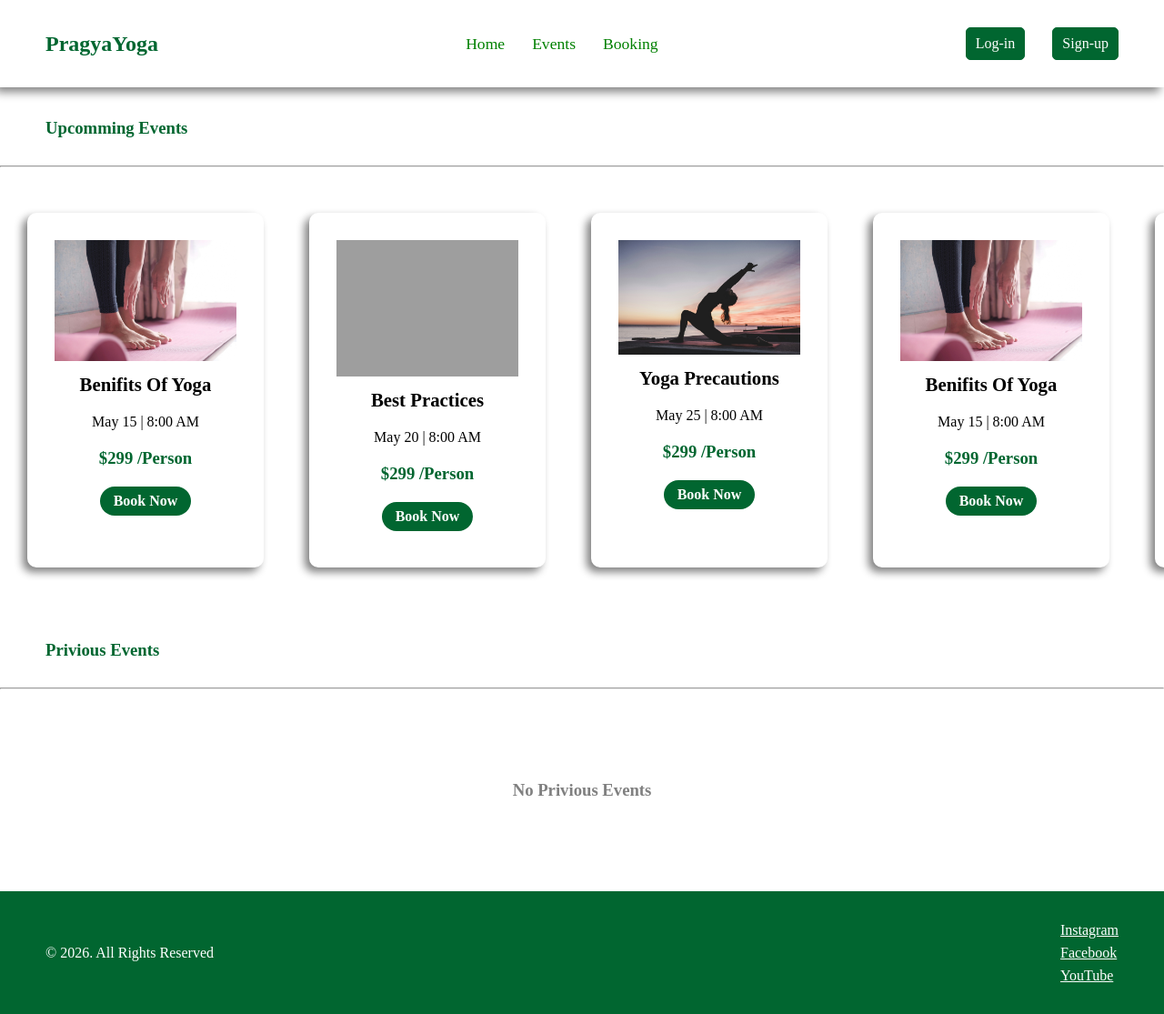
After one commit to Piyush9981/Yoga-Booking, a Flask app: page /events in a window 1280 px wide. The commit adds this page. Shown: the whole page at 91% size. Run offline with Flask 3, Linux system fonts and the light colour scheme; grey boxes are pictures that could not be loaded.

Commit message:
Yoga booking website

```diff
--- a/main.py
+++ b/main.py
@@ -1,16 +1,61 @@
-from flask import Flask , render_template
+from flask import Flask, request, render_template
 
 app = Flask(__name__)
 
-@app.route("/home")
+event_data = [
+    {"id": 1, "title": "Benifits Of Yoga", "price": 299 },
+    {"id": 2, "title": "Best Practices", "price": 299 },
+    {"id": 3, "title": "Yoga Precautions", "price": 299 },
+    {"id": 4, "title": "Benifits Of Yoga", "price": 399 },
+    {"id": 5, "title": "Best Practices", "price": 399 },
+    {"id": 6, "title": "Yoga Precautions", "price": 399 }
+ ]
+
+user_profile = []
+
+@app.route("/")
 def home():
     return render_template("index.html")
 
 @app.route("/login")
 def login():
     return render_template("login.html")
+
 @app.route("/signup")
 def signup():
     return render_template("signup.html")
 
+@app.route("/events")
+def events():
+    return render_template("events.html")
+
+@app.route("/loginsubmit", methods=["POST"])
+def loginsubmit():
+    email = request.form.get('email')
+    password = request.form.get('pass')
+    print(email,password)
+    return render_template('index.html')
+
+@app.route("/signupsubmit", methods=["POST"])
+def signupsubmit():
+    name = request.form.get('name')
+    email = request.form.get('email')
+    password = request.form.get('pass')
+    confirmpassword = request.form.get('confirmpass')
+    if password == confirmpassword and len(password) >= 8:
+        user_profile.append({
+            "name": name,
+            "email": email,
+            "pass":password
+        })
+        return render_template('index.html')
+    else:
+        return render_template('signup.html')
+
+
+@app.route("/book/<int:event_id>")
+def bookingform(event_id):
+    event = next((eve for eve in event_data if eve["id"] == event_id), None)
+    return render_template("booking-form.html", event=event)
+
 app.run(debug=True)
--- /dev/null
+++ b/static/css/booking-form.css
@@ -0,0 +1,51 @@
+* {
+    margin: 0;
+    padding: 0;
+}
+
+.booking-section {
+    display: flex;
+    justify-content: center;
+    margin: 80px;
+}
+
+.booking-form-div {
+    padding: 50px;
+    border-radius: 15px;
+    background-color: white;
+    box-shadow: -5px 5px 10px gray;
+}
+
+.booking-event-title {
+    font-size: 2.3rem;
+    padding: 5px 10px;
+    border-bottom: 2px solid #016630;
+}
+
+form{
+    margin-top: 20px;
+}
+
+.booking-form-lable{
+    display: inline-block;
+    padding: 10px 10px;
+}
+
+#yourage{
+    margin-left: 15px;
+}
+
+.total-price{
+    color: #016630;
+    padding: 10px;
+}
+
+.pay-btn{
+    color: white;
+    font-weight: bold;
+    background-color: #016630;
+    padding: 15px 40px;
+    border-radius: 10px;
+    position: relative;
+
+}
--- /dev/null
+++ b/static/css/events.css
@@ -0,0 +1,61 @@
+*{
+    margin: 0;
+    padding: 0;
+}
+
+.event-upcomming{
+    color: #016630;
+    padding: 30px 50px;
+}
+.event-cards-div{
+    display: flex;
+    justify-content: flex-start;
+    overflow-x: auto;
+    scroll-behavior: smooth;
+    padding: 50px 30px;
+    gap: 50px;
+}
+
+.main-heading2{
+    padding: 30px 40px;
+    color: #016630;
+}
+
+.event-card{
+    border-radius: 10px;
+    padding: 30px;
+    box-shadow: -5px 5px 10px gray;
+    text-align: center;
+}
+
+.event-name{
+    padding: 10px 0px;
+    font-size: 1.3rem;
+}
+
+.event-date-time{
+    padding: 10px 0px;
+}
+
+.event-price{
+    padding: 10px 0px;
+    color: #016630;
+}
+
+.event-booking-btn{
+    display: inline-block;
+    text-decoration: none;
+    background-color: #016630;
+    border-radius: 50px;
+    color: #fff;
+    font-weight: bold;
+    margin: 10px 0px;
+    padding: 7px 15px;
+
+}
+
+.privious-event-cards-div{
+    text-align: center;
+    margin: 100px;
+    color: gray;
+}
--- a/templates/base.html
+++ b/templates/base.html
@@ -9,23 +9,25 @@
     <link rel="stylesheet" href="../static/css/index.css">
     <link rel="stylesheet" href="../static/css/login.css">
     <link rel="stylesheet" href="../static/css/signup.css">
+    <link rel="stylesheet" href="../static/css/events.css">
+    <link rel="stylesheet" href="../static/css/booking-form.css">
 </head>
 
 <body>
     <nav class="navabar">
         <div class="logo-div">
-            <a href="home" class="logo">PragyaYoga</a>
+            <a href="/" class="logo">PragyaYoga</a>
         </div>
         <div class="menu-div">
             <ul class="menu-list">
-                <li class="menu-list-elements"><a href="home" class="menu-links">Home</a></li>
-                <li class="menu-list-elements"><a href="#" class="menu-links">Events</a></li>
+                <li class="menu-list-elements"><a href="/" class="menu-links">Home</a></li>
+                <li class="menu-list-elements"><a href="/events" class="menu-links">Events</a></li>
                 <li class="menu-list-elements"><a href="#" class="menu-links">Booking</a></li>
             </ul>
         </div>
         <div class="login-div">
-            <a href="login" class="login-btn">Log-in</a>
-            <a href="signup" class="login-btn">Sign-up</a>
+            <a href="/login" class="login-btn">Log-in</a>
+            <a href="/signup" class="login-btn">Sign-up</a>
         </div>
     </nav>
 
--- /dev/null
+++ b/templates/events.html
@@ -0,0 +1,58 @@
+{% extends "base.html" %}
+
+{% block content %}
+<section class="event-section">
+    <h1 class="event-upcomming">Upcomming Events</h1>
+    <hr>
+    <div class="event-cards-div">
+        <div class="event-card"> <!--card 1-->
+            <img src="../static/card1-img.jpg" class="event-card-img" alt="Yoga img" width="200">
+            <h3 class="event-name">Benifits Of Yoga</h3>
+            <p class="event-date-time">May 15 | 8:00 AM</p>
+            <h3 class="event-price">$299 /Person</h3>
+            <a href="book/1" class="event-booking-btn">Book Now</a>
+        </div>
+        <div class="event-card">  <!--card 2-->
+            <img src="../static/card2-img.jpg" class="event-card-img" alt="Yoga img" width="200">
+            <h3 class="event-name">Best Practices</h3>
+            <p class="event-date-time">May 20 | 8:00 AM</p>
+            <h3 class="event-price">$299 /Person</h3>
+            <a href="book/2" class="event-booking-btn" target="_blank">Book Now</a>
+        </div>
+        <div class="event-card"> <!--card 3-->
+            <img src="../static/card3-img.jpg" class="event-card-img" alt="Yoga img" width="200">
+            <h3 class="event-name">Yoga Precautions</h3>
+            <p class="event-date-time">May 25 | 8:00 AM</p>
+            <h3 class="event-price">$299 /Person</h3>
+            <a href="book/3" class="event-booking-btn" target="_blank">Book Now</a>
+        </div>
+        <div class="event-card"> <!--card 4-->
+            <img src="../static/card1-img.jpg" class="event-card-img" alt="Yoga img" width="200">
+            <h3 class="event-name">Benifits Of Yoga</h3>
+            <p class="event-date-time">May 15 | 8:00 AM</p>
+            <h3 class="event-price">$299 /Person</h3>
+            <a href="book/4" class="event-booking-btn" target="_blank">Book Now</a>
+        </div>
+        <div class="event-card"> <!--card 5-->
+            <img src="../static/card2-img.jpg" class="event-card-img" alt="Yoga img" width="200">
+            <h3 class="event-name">Best Practices</h3>
+            <p class="event-date-time">May 20 | 8:00 AM</p>
+            <h3 class="event-price">$299 /Person</h3>
+            <a href="book/5" class="event-booking-btn" target="_blank">Book Now</a>
+        </div>
+        <div class="event-card"> <!--card 6-->
+            <img src="../static/card3-img.jpg" class="event-card-img" alt="Yoga img" width="200">
+            <h3 class="event-name">Yoga Precautions</h3>
+            <p class="event-date-time">May 25 | 8:00 AM</p>
+            <h3 class="event-price">$299 /Person</h3>
+            <a href="book/6" class="event-booking-btn" target="_blank">Book Now</a>
+        </div>
+    </div>
+    <h1 class="event-upcomming">Privious Events</h1>
+    <hr>
+    <div class="privious-event-cards-div">
+        <h1 class="no-events">No Privious Events</h1>
+    </div>
+
+</section>
+{% endblock %}
--- a/templates/index.html
+++ b/templates/index.html
@@ -4,7 +4,7 @@
 <div class="main-section">
     <h1 class="main-heading">Find Your Inner Peace</h1>
     <p class="main-desc">Book Yoga Sessions & Events</p>
-    <a href="#" class="get-started-btn">Get Started</a>
+    <a href="/events" class="get-started-btn">Get Started</a>
 </div>
 
 <h2 class="main-heading2">Popular Sessions</h2>
--- a/templates/login.html
+++ b/templates/login.html
@@ -4,11 +4,11 @@
 <section class="login-section">
     <div class="login-form-div">
         <h1 class="login-heading">Login to Your Account</h1>
-        <form>
+        <form method="POST" action="/loginsubmit">
             <label for="email">Email</label><br>
-            <input type="email" name="login" id="email"><br>
+            <input type="email" name="email" id="email"><br>
             <label for="pass">Passwords</label><br>
-            <input type="password" name="login" id="pass"> <br>
+            <input type="password" name="pass" id="pass"> <br>
             <button type="submit" class="login-form-btn">Login</button>
         </form>
         <div class="forgot-pass-div">
```
Also changed, not shown: templates/booking-form.html (added, +23 -0 lines), templates/booking.html (added, +7 -0 lines), templates/signup.html (+6 -5 lines), static/css/booking.css (added).
